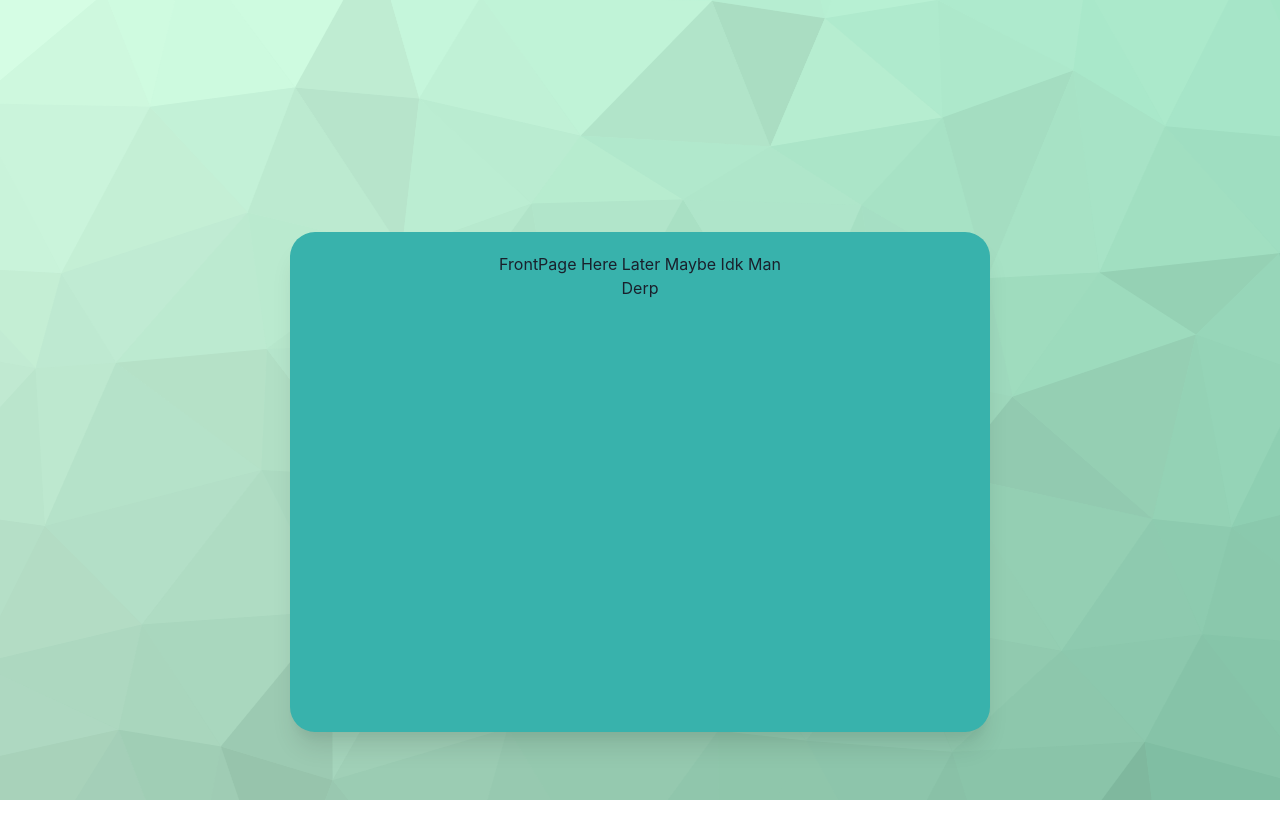
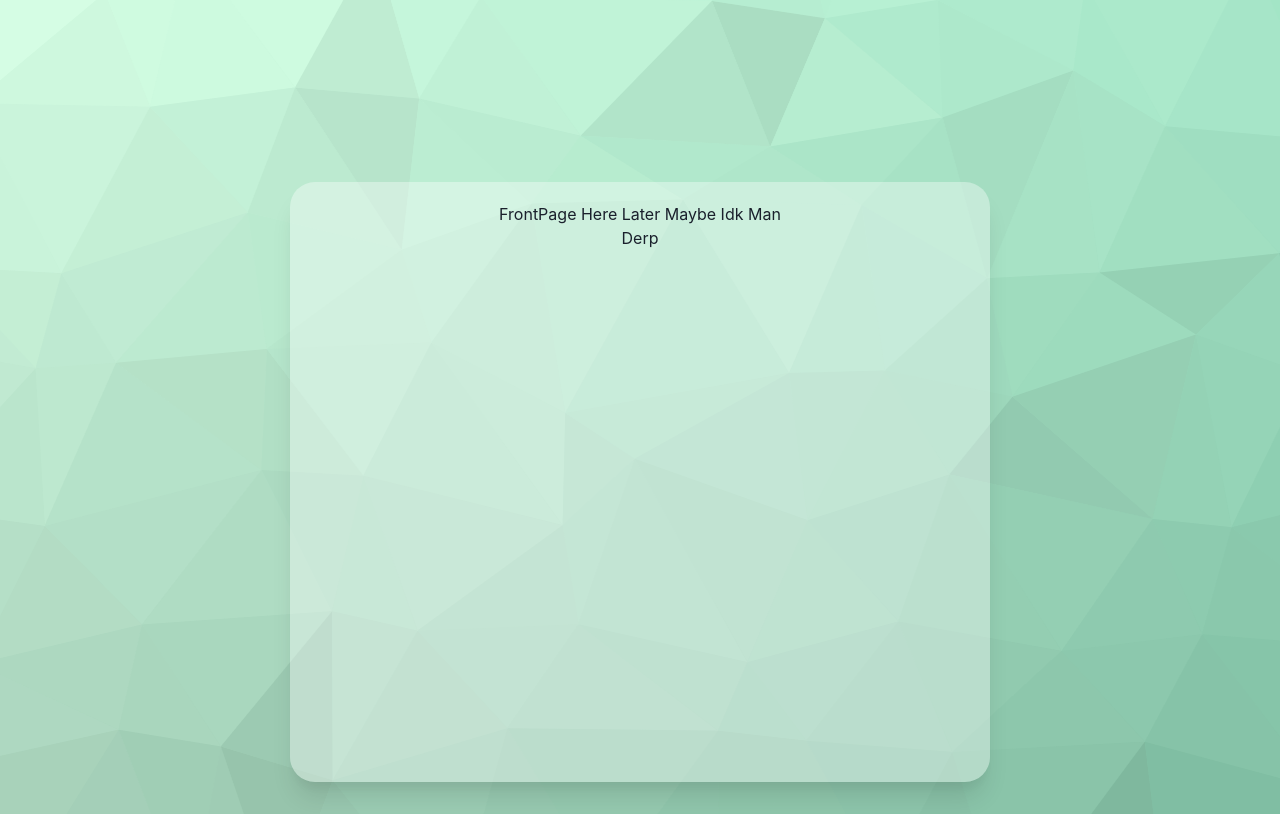
Before and after one commit to TalvenlapsiDot/BudjettiApp, a React (Vite) app in the folder BudgetApp/reactapp/: page / in a window 1280 px wide. Built offline with nearby package versions, Linux system fonts and the light colour scheme.

Commit message:
Fix ja silti ei toimi prkl.

```diff
--- a/BudgetApp/reactapp/src/App.jsx
+++ b/BudgetApp/reactapp/src/App.jsx
@@ -1,14 +1,14 @@
 import {Box } from '@chakra-ui/react'
 import React, { Component } from 'react';
-import './global.styles.css'
+import styles from './styles.css'
 
 export default class App extends Component {
     static displayName = App.name;
 
     render() {
         return (
-                <Box w="700px" h="500px" bg="teal.400" p="5" borderRadius="25" boxShadow="xl" marginTop="200" maxWidth="700px" zIndex="1" marginLeft="auto" marginRight="auto">
-                <h1 id="tabelLabel" >FrontPage Here Later Maybe Idk Man</h1>
+                <Box className={styles.Boxes} w="700px" h="600px" bg="whiteAlpha.500" p="5" borderRadius="25" boxShadow="xl" marginTop="150" maxWidth="700px" zIndex="1" marginLeft="auto" marginRight="auto">
+                <h1>FrontPage Here Later Maybe Idk Man</h1>
                 <p>Derp</p>
                 </Box>
         );
--- a/BudgetApp/reactapp/src/main.jsx
+++ b/BudgetApp/reactapp/src/main.jsx
@@ -2,7 +2,6 @@ import { ChakraProvider } from '@chakra-ui/react'
 import React from 'react'
 import ReactDOM from 'react-dom/client'
 import App from './App.jsx'
-import './global.styles.css'
 
 ReactDOM.createRoot(document.getElementById('root')).render(
   <ChakraProvider>
```
Also changed, not shown: BudgetApp/reactapp/src/styles.css (renamed from BudgetApp/reactapp/src/global.styles.css).
